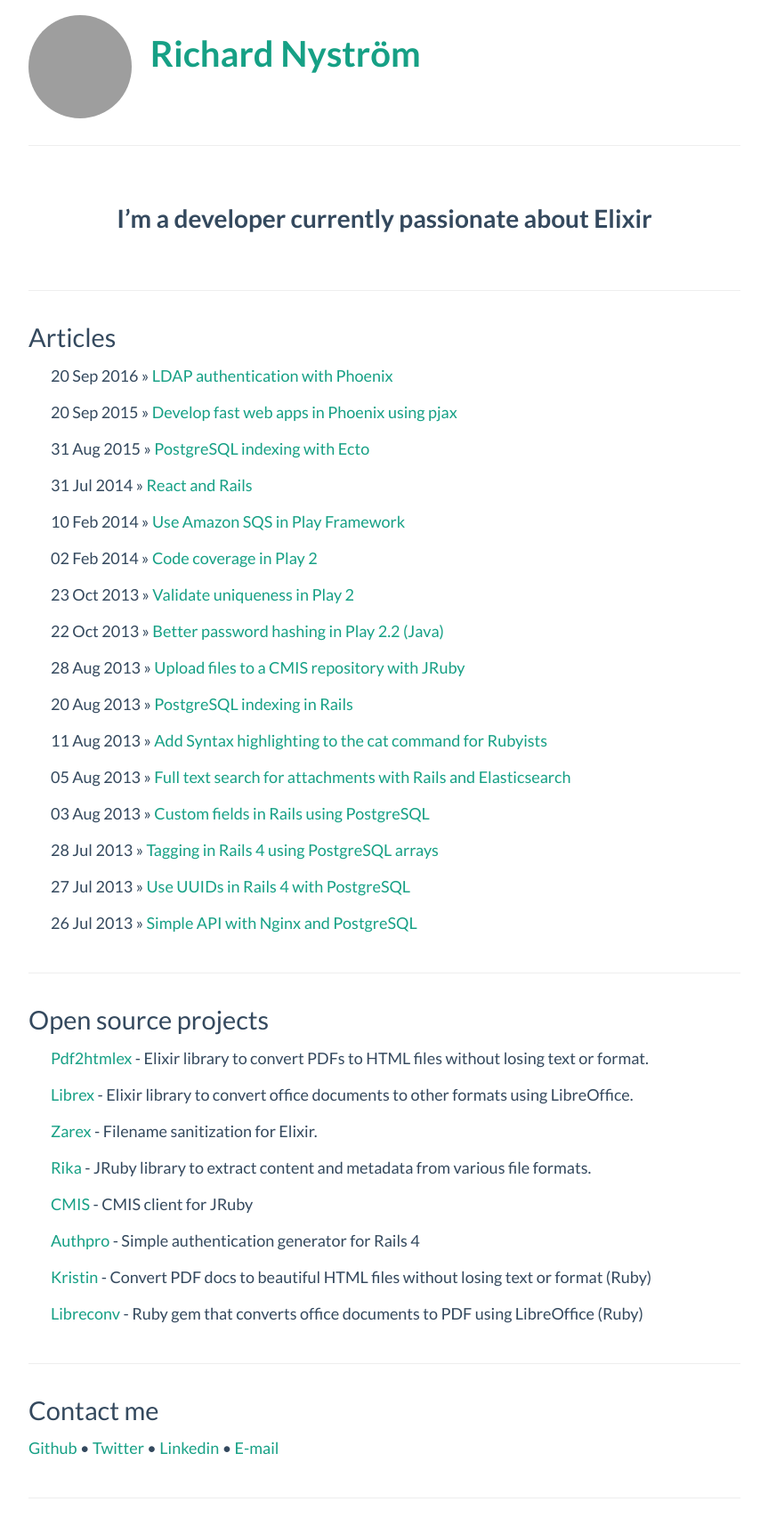
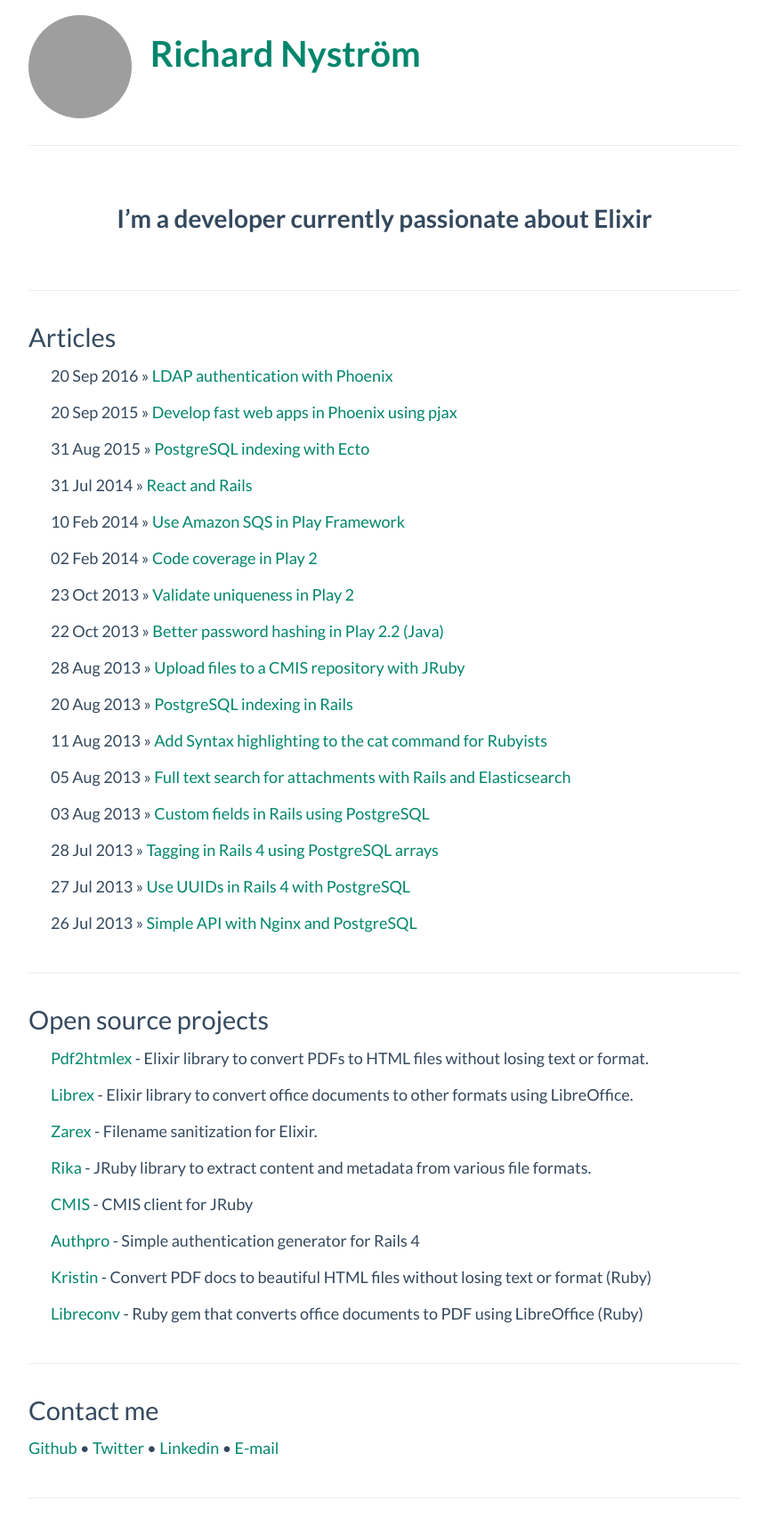
Before and after one commit to ricn/ricn.github.io, a Jekyll site: the page built from index.html, in a window 1280 px wide. Shown: the whole page at 89% size, without its empty margins (208-1071 px from the left). Built offline with Jekyll 4.4.1, drawn with Linux system fonts in a browser that asks for light colours; grey boxes are pictures that could not be loaded.

Commit message:
Accessibility fixes

```diff
--- a/_layouts/default.html
+++ b/_layouts/default.html
@@ -1,5 +1,5 @@
 <!DOCTYPE html>
-<html>
+<html lang="en">
 <head>
   <meta charset="utf-8">
   <meta http-equiv="X-UA-Compatible" content="IE=edge,chrome=1">
@@ -25,7 +25,7 @@
       <div class="row-fluid">
         <div class="span2">
           <a href="/">
-            <img src="http://www.gravatar.com/avatar/c8c549e9bb39135192db53d238e19f3e.png" class="avatar" />
+            <img src="http://www.gravatar.com/avatar/c8c549e9bb39135192db53d238e19f3e.png" class="avatar" alt="Picture of Richard Nyström" />
           </a>
         </div>
         <div class="span10">
--- a/css/main.css
+++ b/css/main.css
@@ -38,3 +38,7 @@
 ul {
   list-style-type: none;
 }
+
+a {
+  color: #00866c;
+}
```
